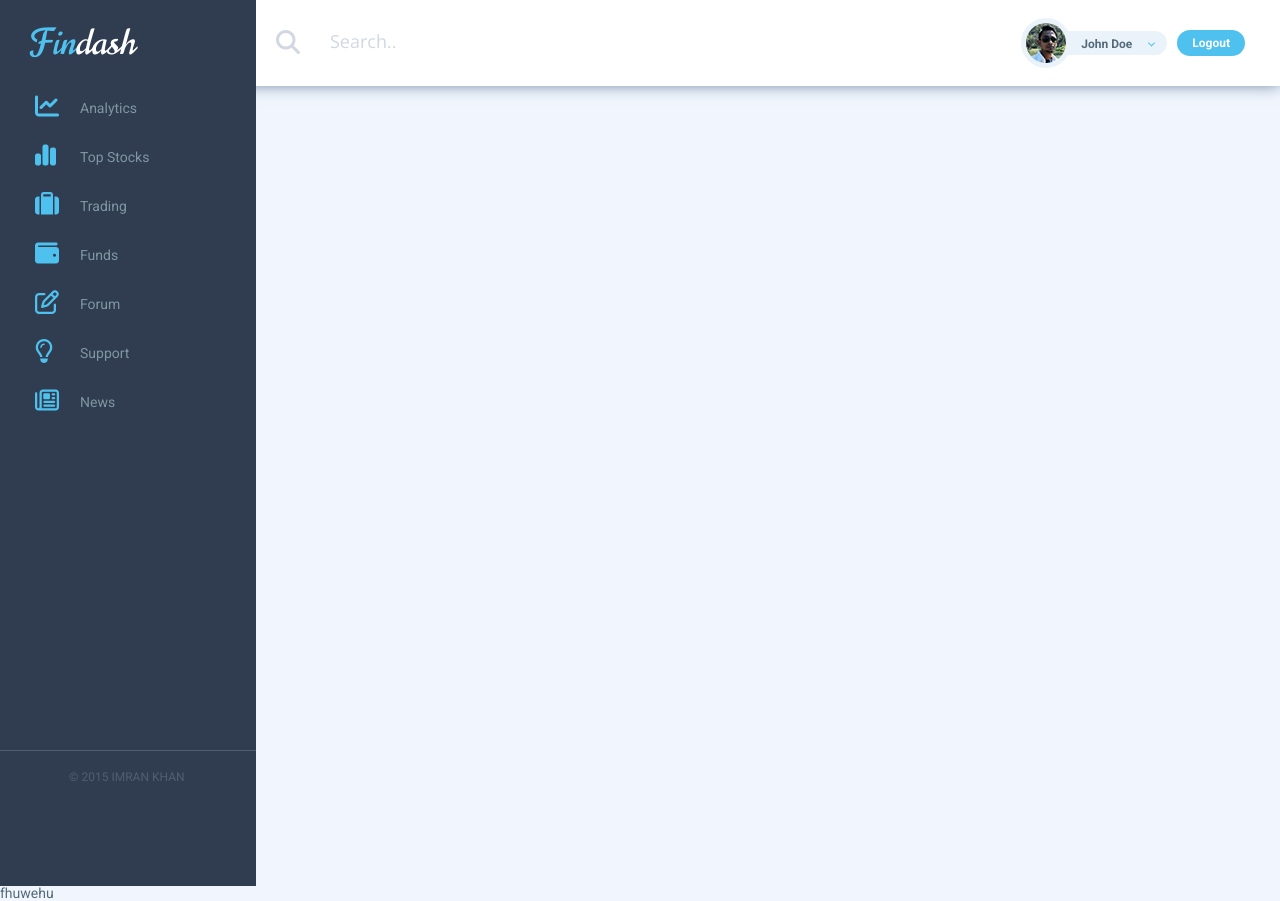
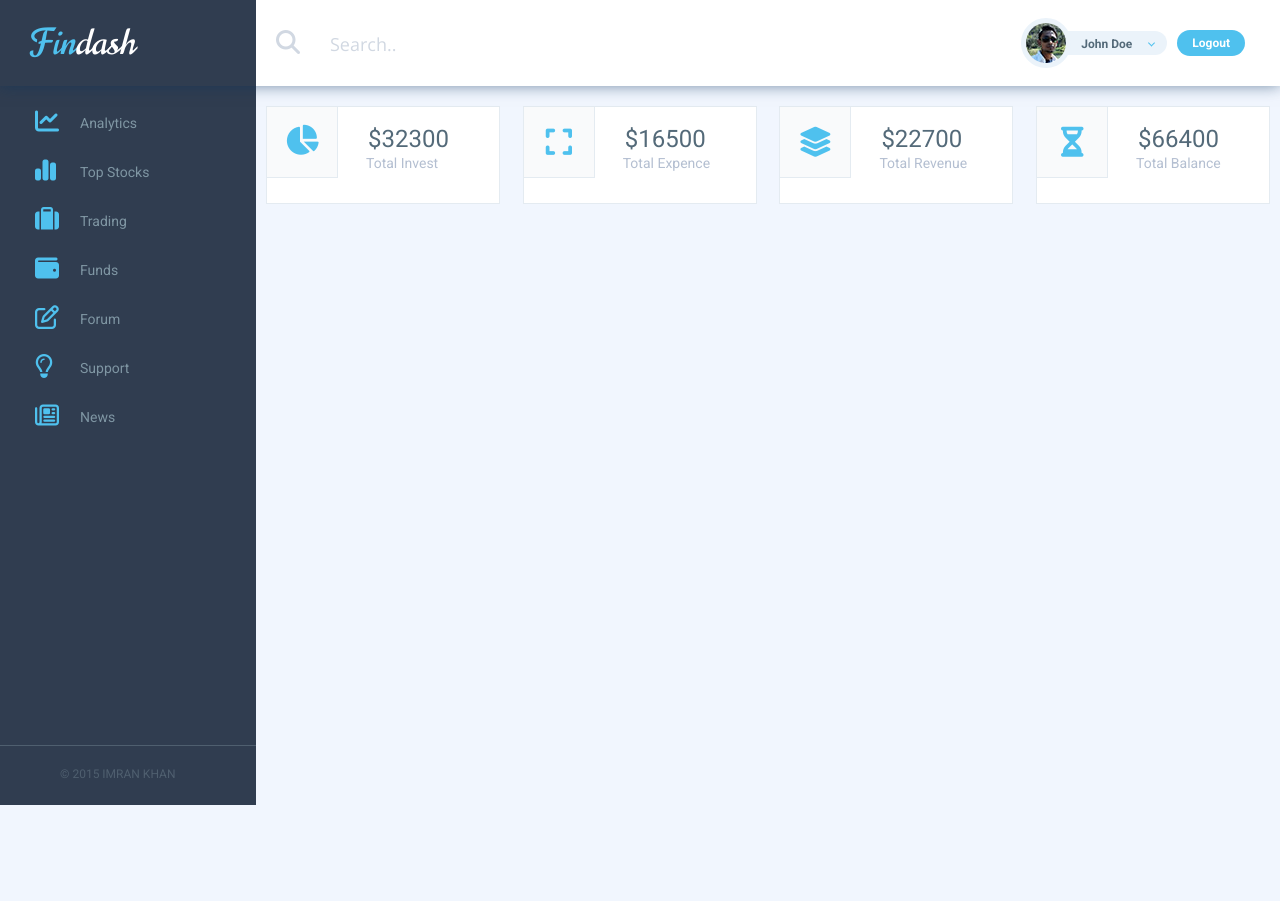
Before and after one commit to DisFinitive/Findash, a plain HTML site: page index.html in a window 1280 px wide. After the commit the page ends 800 px from the top, so only its background shows below. Drawn offline with nearby package versions, Linux system fonts and the light colour scheme.

Commit message:
fix on page and add block total card

```diff
--- a/assets/css/style.css
+++ b/assets/css/style.css
@@ -1,6 +1,6 @@
 /*Обнуление*/
 *{padding: 0;margin: 0;border: 0;}
-*,*:before,*:after{-moz-box-sizing: border-box;-webkit-box-sizing: border-box;box-sizing: border-bo}
+*,*:before,*:after{-moz-box-sizing: border-box;-webkit-box-sizing: border-box;box-sizing: border-box}
 :focus,:active{outline: none;}
 a:focus,a:active{outline: none;}
 nav,footer,header,aside{display: block;}
@@ -29,8 +29,8 @@ body {
 
 .left {
 	background: #303d50;
-	width: 20%;
-	height: 100%;
+	width: 111.4%;
+	height: 89.91vh;
 }
 
 .right {
@@ -40,16 +40,26 @@ body {
 
 /* Aside */
 .aside {
-	height: 100%;
+	position: fixed;
+	top: 86px;
+	left: 0;
+	right: 0;
+	z-index: 5;
+
+	width: 17.95%;
+	height: 89.91vh;
+
 }
 
-/* Main */
-.main {
-	width: 80%;
-}
 
 /* Header */
 .header {
+	position: fixed;
+	position: relative;
+	top: 0;
+	left: 0;
+	right: 0;
+	z-index: 1000;
 	width: 100%;
 
 	box-shadow: 0 -1px 15px rgba(12, 51, 92, .6);
@@ -150,6 +160,9 @@ body {
 }
 
 .search__input {
+	font-family: 'Open Sans', sans-serif;
+	color: #546a79;
+	font-size: 20px;
 	min-width: 320px;
 	width: 80%;
 	height: 50px;
@@ -172,6 +185,7 @@ body {
 
 /* Nav */
 .nav {
+	padding-top: 15px;
 }
 
 .nav__link {
@@ -180,6 +194,10 @@ body {
 	display: block;
 	color: #7f96a3;
 	padding: 15px 80px 15px 80px;
+}
+
+.nav__link:hover {
+	background: #243040;
 }
 
 .nav__link:last-child {
@@ -202,10 +220,10 @@ body {
 .footer {
 	border-top: 1px solid #4f5f6f;
    width: 20%;
-   height: 50px;
+   height: 30px;
 
-   position: absolute;
-   bottom: 0;
+   position: fixed;
+   bottom: 25px;
    left: 0;
    z-index: 500;
 }
@@ -213,18 +231,79 @@ body {
 
 /* Copyright */
 .copyright {
-	position: absolute;
+	/*position: absolute;
 	top: 40%;
-   left: 27%;
-	z-index: 500;
+	left: 27%;
+	z-index: 500;*/
+	margin: 22px 60px;
 
 	font-size: 12px;
 	color: #4f5f6f;
 }
 
 
+/* Main */
+.main {
+	margin-left: 20%;
+}
 
-/* Test */
-.test {
-	display: inline-block;
+
+/* Card */
+.card {
+
 }
+
+.card__items {
+	display: flex;
+	justify-content: space-between;
+}
+
+.card__item {
+	display: flex;
+	background: #fff;
+	margin: 20px 10px 0 10px;
+	border: 1px solid #e4ebf1;
+}
+
+.card__item-icon {
+	background: #f9fafb;
+	color: #4fc1ee;
+	font-size: 30px;
+	margin-bottom: 25px;
+
+	width: 71px;
+	height: 71px;
+
+	border-right: 1px solid #e4ebf1;
+	border-bottom: 1px solid #e4ebf1;
+}
+
+.card__item-num {
+	margin: 20px 50px 5px 16px;
+	color: #546a79;
+	font-size: 24px;
+}
+
+.card__item-title {
+	margin: 0 0 0 14px;
+	color: #b4bfd1;
+}
+
+.padding-1 {
+	padding: 18px;
+}
+
+.padding-2 {
+	padding: 20px 22px;
+}
+
+.padding-3 {
+	padding: 20px 18px;
+}
+
+.padding-4 {
+	padding: 20px 24px;
+}
+
+
+/* Graph */
--- a/index.html
+++ b/index.html
@@ -25,7 +25,7 @@
 					<button class="search__buttton" type="submit">
 						<i class="fa-solid fa-magnifying-glass"></i>
 					</button>
-					<input placeholder="Search.." class="search__input" type="search">
+					<input placeholder="Search.." class="search__input" type="text">
 				</form>
 			<div class="header__user">
 				<img class="header__user-photo" src="assets/img/avatar.jpg" alt="">
@@ -36,7 +36,6 @@
 
 		</div>
 	</header>
-
 
 	<aside class="aside">
 		<div class="left">
@@ -94,11 +93,59 @@
 
 		</div>
 	</aside>
+
 	<main class="main">
 
-		<div class="test">
-			fhuwehu
+		<article class="card">
+			<ul class="card__items">
+
+				<li class="card__item">
+					<div class="card__item-icon padding-1">
+						<i class="fa-solid fa-chart-pie"></i>
 					</div>
+					<div class="card__item-title">
+						<div class="card__item-num">$32300</div>
+						<div class="card__item-title">Total Invest</div>
+					</div>
+				</li>
+
+				<li class="card__item">
+					<div class="card__item-icon padding-2">
+						<i class="fa-solid fa-expand"></i>
+					</div>
+					<div class="card__item-title">
+						<div class="card__item-num">$16500</div>
+						<div class="card__item-title">Total Expence</div>
+					</div>
+				</li>
+
+				<li class="card__item">
+					<div class="card__item-icon">
+						<i class="fa-solid fa-layer-group padding-3"></i>
+					</div>
+					<div class="card__item-title">
+						<div class="card__item-num">$22700</div>
+						<div class="card__item-title">Total Revenue</div>
+					</div>
+				</li>
+
+				<li class="card__item">
+					<div class="card__item-icon padding-4">
+						<i class="fa-solid fa-hourglass-half"></i>
+					</div>
+					<div class="card__item-title">
+						<div class="card__item-num">$66400</div>
+						<div class="card__item-title">Total Balance</div>
+					</div>
+				</li>
+
+			</ul>
+		</article>
+
+		<article class="graph">
+
+
+		</article>
 
 	</main>
 
```
Also changed, not shown: assets/img/icon/1.png (added). Lines whose indentation alone changed are shown as unchanged.
